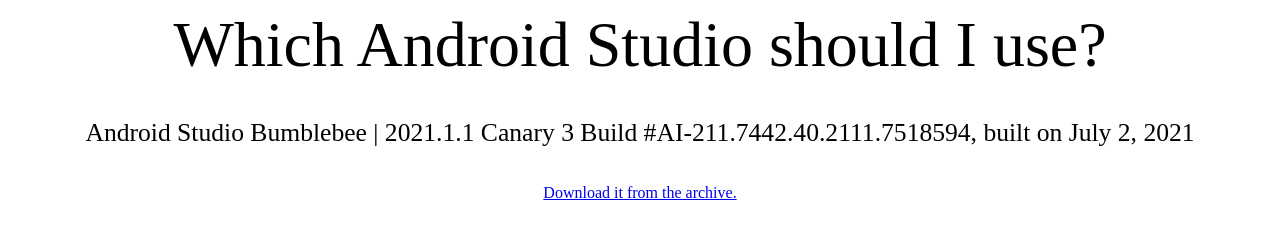
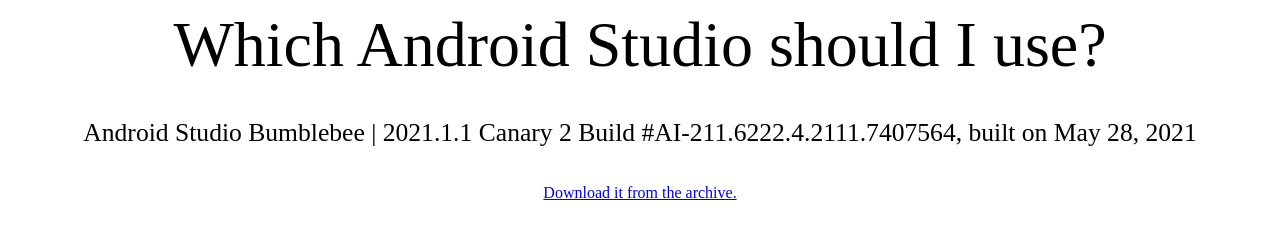
Before and after one commit to jonalmeida/whichandroidstudio, a plain HTML site: page index.html in a window 1280 px wide. Drawn offline with Linux system fonts and the light colour scheme.

Commit message:
Revert to Android Studio Bumblebee | 2021.1.1 Canary 2
Canary 3 does not stop "analyzing" a kotlin file.

```diff
--- a/index.html
+++ b/index.html
@@ -33,8 +33,8 @@
     <br>
     <br>
 		<div id="build">
-Android Studio Bumblebee | 2021.1.1 Canary 3
-Build #AI-211.7442.40.2111.7518594, built on July 2, 2021
+Android Studio Bumblebee | 2021.1.1 Canary 2
+Build #AI-211.6222.4.2111.7407564, built on May 28, 2021
 		</div>
     <br>
     <br>
```
